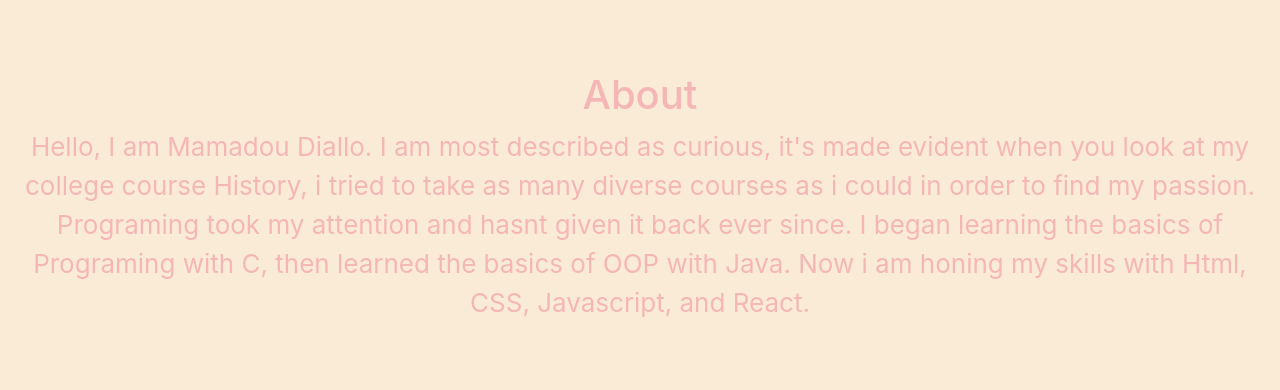
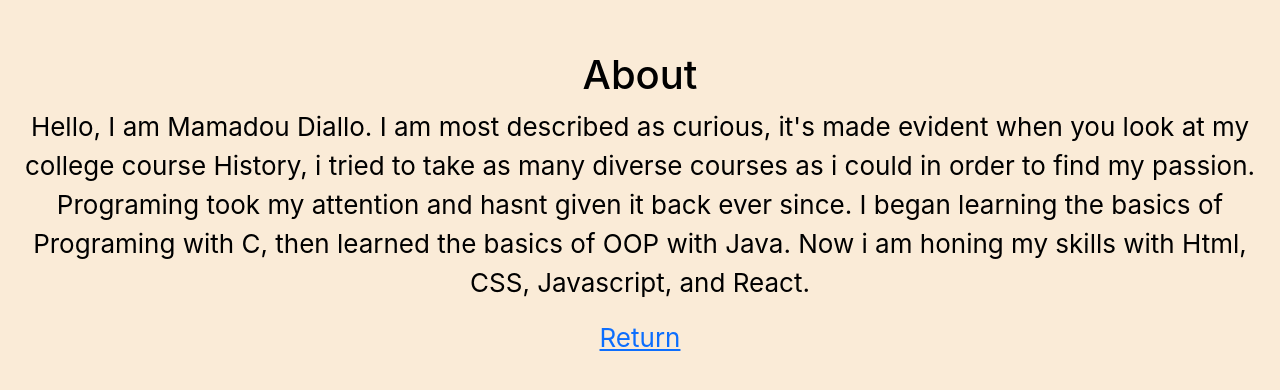
Before and after one commit to mdiallo98/eulerity-, a React (Create React App) app: page /about in a window 1280 px wide. Shown: the part 196-586 px from the top of the page. Built offline with nearby package versions, Linux system fonts and the light colour scheme; no server answers.

Commit message:
ROUTER to about page

```diff
--- a/src/components/AboutMe.jsx
+++ b/src/components/AboutMe.jsx
@@ -1,10 +1,10 @@
 import React from 'react';
-
+import { Link } from 'react-router-dom';
 function AboutMe() {
   return (
     <div>
-      <h1>About</h1>
-      <p>
+      <h1 style={{ color: 'black' }}>About</h1>
+      <p style={{ color: 'black' }}>
         Hello, I am Mamadou Diallo. I am most described as curious, it's made
         evident when you look at my college course History, i tried to take as
         many diverse courses as i could in order to find my passion. Programing
@@ -12,6 +12,7 @@ function AboutMe() {
         the basics of Programing with C, then learned the basics of OOP with
         Java. Now i am honing my skills with Html, CSS, Javascript, and React.
       </p>
+      <Link to="/">Return</Link>
     </div>
   );
 }
--- a/src/components/Banner.jsx
+++ b/src/components/Banner.jsx
@@ -1,5 +1,5 @@
 import React from 'react';
-
+import { Link } from 'react-router-dom';
 function Banner({ text }) {
   const bannerStyle = {
     height: '500px',
@@ -13,6 +13,7 @@ function Banner({ text }) {
       <h1 className="hero-text" style={{ fontFamily: 'cursive' }}>
         {text}
       </h1>
+      <Link to="/about">about</Link>
     </header>
   );
 }
```
